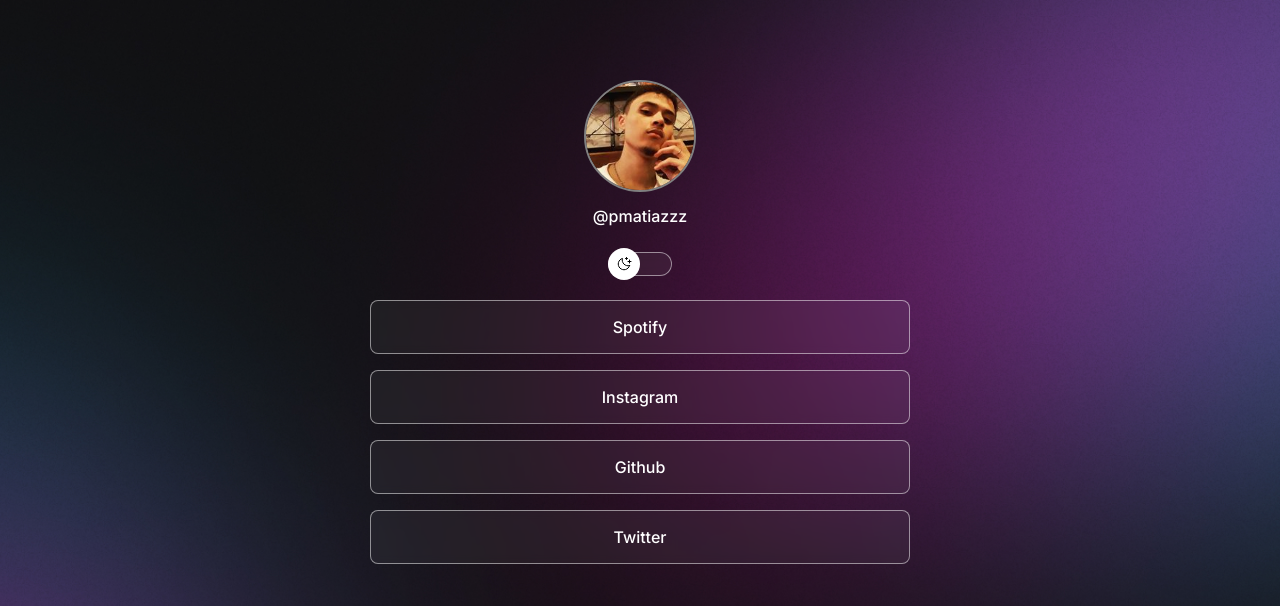
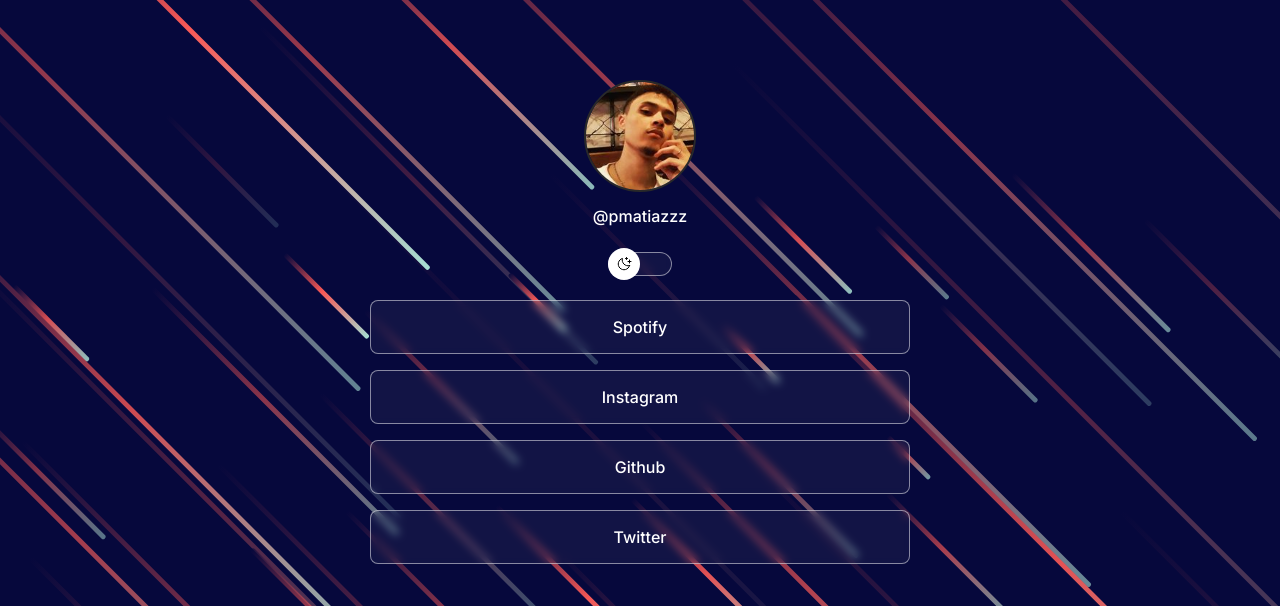
Before and after one commit to pmatiazzz/social-linking, a plain HTML site: page index.html in a window 1280 px wide. Shown: the top 606 px of the page. Drawn offline with nearby package versions, Linux system fonts and the light colour scheme.

Commit message:
changes background on both themes

```diff
--- a/style.css
+++ b/style.css
@@ -7,7 +7,7 @@
 
 :root {
   --text-color: white;
-  --bg-url: url(./assets/bg-mobile.jpg);
+  --bg-url: url(./assets/ffflurry.svg);
   --stroke-color: rgba(255, 255, 255, 0.5);
   --surface-color: rgba(255, 255, 255, 0.05);
   --surface-color-hover: rgba(255, 255, 255, 0.02);
@@ -17,7 +17,7 @@
 
 .light {
   --text-color: black;
-  --bg-url: url(./assets/bg-mobile-light.jpg);
+  --bg-url: url(./assets/ffflurry-light.svg);
   --stroke-color: rgba(0, 0, 0, 0.5);
   --surface-color: rgba(0, 0, 0, 0.05);
   --surface-color-hover: rgba(0, 0, 0, 0.02);
@@ -33,6 +33,7 @@ body * {
   font-family: "Inter", sans-serif;
   color: var(--text-color);
 }
+
 footer {
   text-align: center;
   padding: 24px 0;
@@ -53,7 +54,7 @@ footer {
 #profile img {
   width: 112px;
   border-radius: 50%;
-  border: 2px gray solid;
+  border: 2px rgb(41, 41, 41) solid;
 }
 
 #profile p {
@@ -64,10 +65,10 @@ footer {
 }
 
 /* Switch */
+
 #switch {
   position: relative;
   width: 64px;
-
   margin: 0 auto;
 }
 
@@ -77,13 +78,11 @@ footer {
   background: white var(--switch-bg-url) no-repeat center;
   border: 0;
   border-radius: 50%;
-
   position: absolute;
   left: 0;
   top: 50%;
   z-index: 1;
   transform: translateY(-50%);
-
   animation: slide-back 0.2s;
 }
 
@@ -107,6 +106,7 @@ footer {
 }
 
 /* Links */
+
 #container ul {
   list-style: none;
   display: flex;
@@ -119,19 +119,14 @@ footer {
   display: flex;
   justify-content: center;
   align-items: center;
-
   padding: 16px 24px;
-
   background: var(--surface-color);
   border: 1px solid var(--stroke-color);
   border-radius: 8px;
-
   backdrop-filter: blur(4px);
   --webkit-backdrop-filter: blur(4px);
-
   text-decoration: none;
   font-weight: 500;
-
   transition: background 0.5s;
 }
 
@@ -141,6 +136,7 @@ footer {
 }
 
 /* Social Links */
+
 #social-links {
   display: flex;
   padding: 24px 0;
@@ -163,11 +159,10 @@ footer {
 
 @media (min-width: 700px) {
   :root {
-    --bg-url: url(./assets/bg-desktop.jpg);
+    --bg-url: url(./assets/ffflurry.svg);
   }
-
   .light {
-    --bg-url: url(./assets/bg-desktop-light.jpg);
+    --bg-url: url(./assets/ffflurry-light.svg);
   }
 }
 
```
